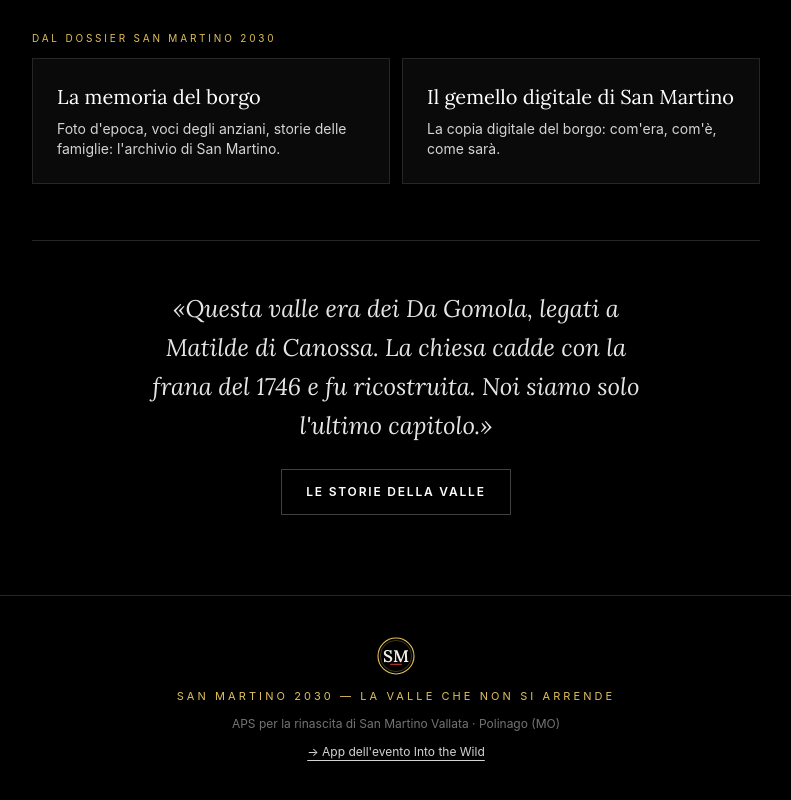
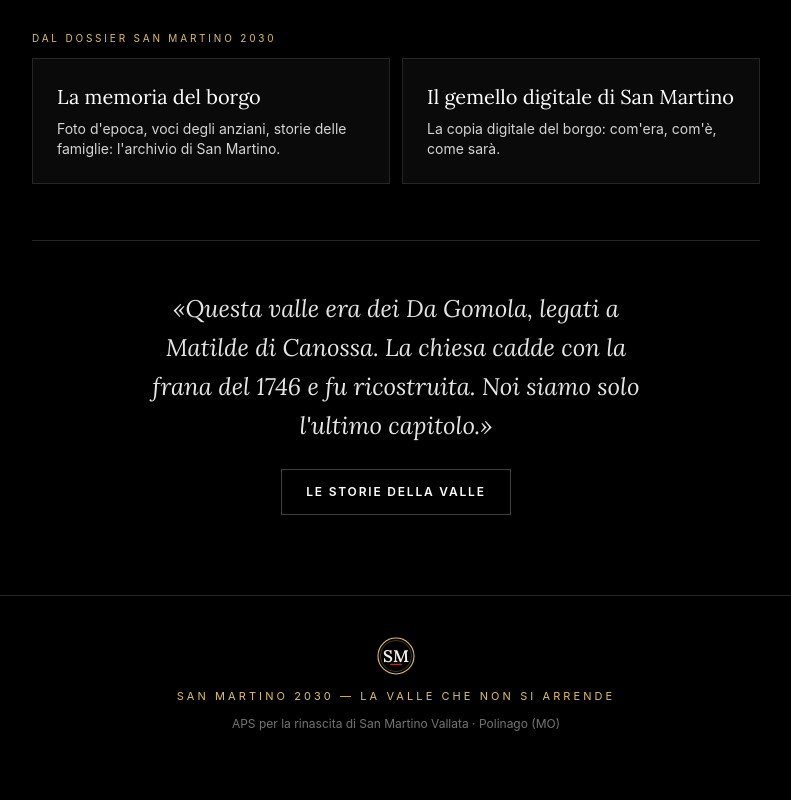
Before and after one commit to UbiDefuit/san-martino, a React (Vite) app: page / in a window 1280 px wide. Shown: the part 1917-2717 px from the top of the page, without its empty margins (244-1035 px from the left). After the commit the page ends 2689 px from the top, so only its background shows below. Built offline with nearby package versions, Linux system fonts and the light colour scheme.

Commit message:
Footer: via il link all'app Into the Wild

```diff
--- a/App.tsx
+++ b/App.tsx
@@ -536,10 +536,7 @@ export default function App() {
         <Mark2030 className="w-10 h-10 mx-auto mark-fg" />
         <p className="text-[11px] tracked gold">San Martino 2030 — la valle che non si arrende</p>
         <p className="text-xs text-neutral-500">APS per la rinascita di San Martino Vallata · Polinago (MO)</p>
-        <a href={EVENTO_URL} target="_blank" rel="noreferrer"
-          className="inline-block text-xs text-neutral-300 underline underline-offset-4 hover:text-white">
-          → App dell'evento Into the Wild
-        </a>
+
       </footer>
     </div>
   );
--- a/public/service-worker.js
+++ b/public/service-worker.js
@@ -1,5 +1,5 @@
 // PWA piattaforma San Martino 2030 — network-first con riserva offline
-const CACHE = 'sm2030-v71';
+const CACHE = 'sm2030-v72';
 const PRECACHE = ['./', './index.html', './manifest.json', './icon-512.png', './icona-app.svg', './canonica.jpg', './stemma-polinago.png'];
 
 self.addEventListener('install', (e) => {
```
